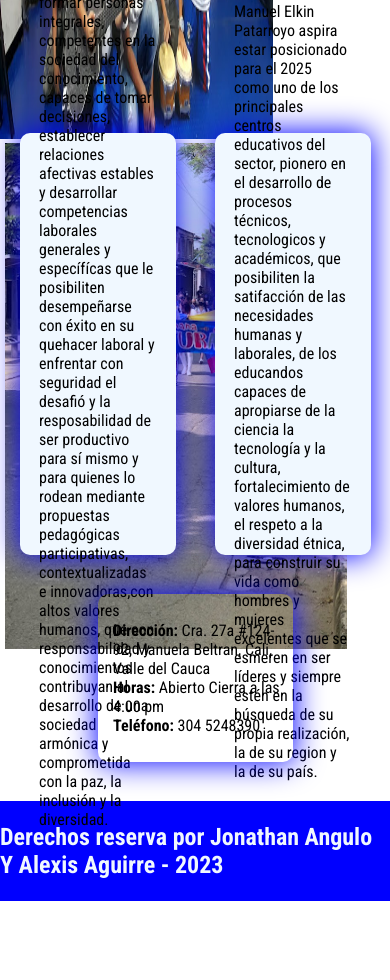
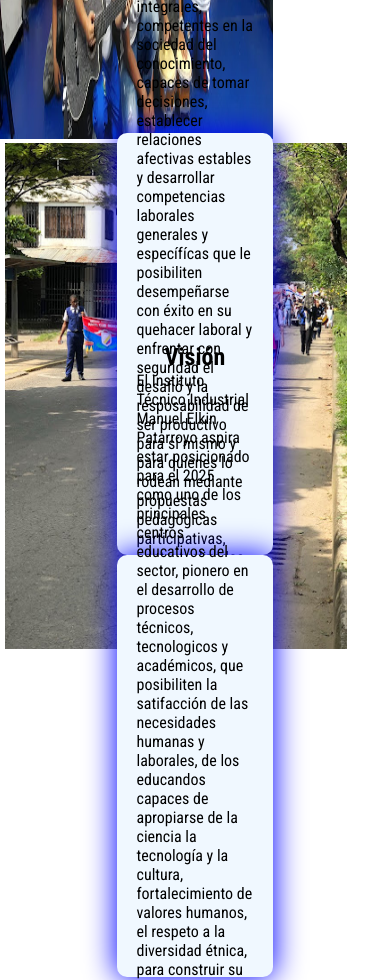
Before and after one commit to pepanegra/itimep, a website built with Vite: page index.html in a window 390 px wide. Shown: the part 800-1780 px from the top of the page. Before the commit the page ends 1701 px from the top, so only its background shows below. Built offline with nearby package versions, Linux system fonts and the light colour scheme.

Commit message:
actualizacion

```diff
--- a/style.css
+++ b/style.css
@@ -179,4 +179,12 @@
     height: 50vh;
     margin-bottom: 10%;
   }
+  .i{
+    display: flex;
+    align-items: center;
+    flex-direction: column;
+     width: 100%;
+
+     margin-bottom: 10%;
+  }
 }
```
